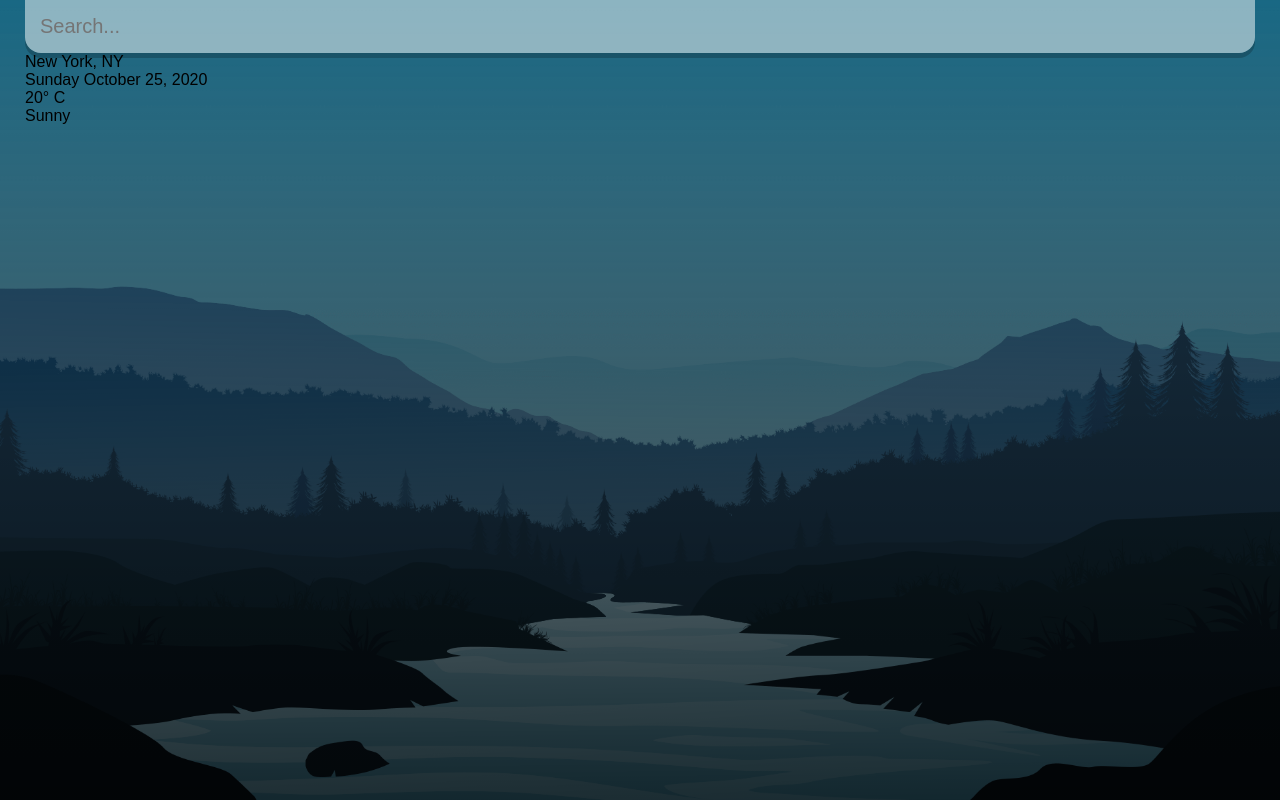
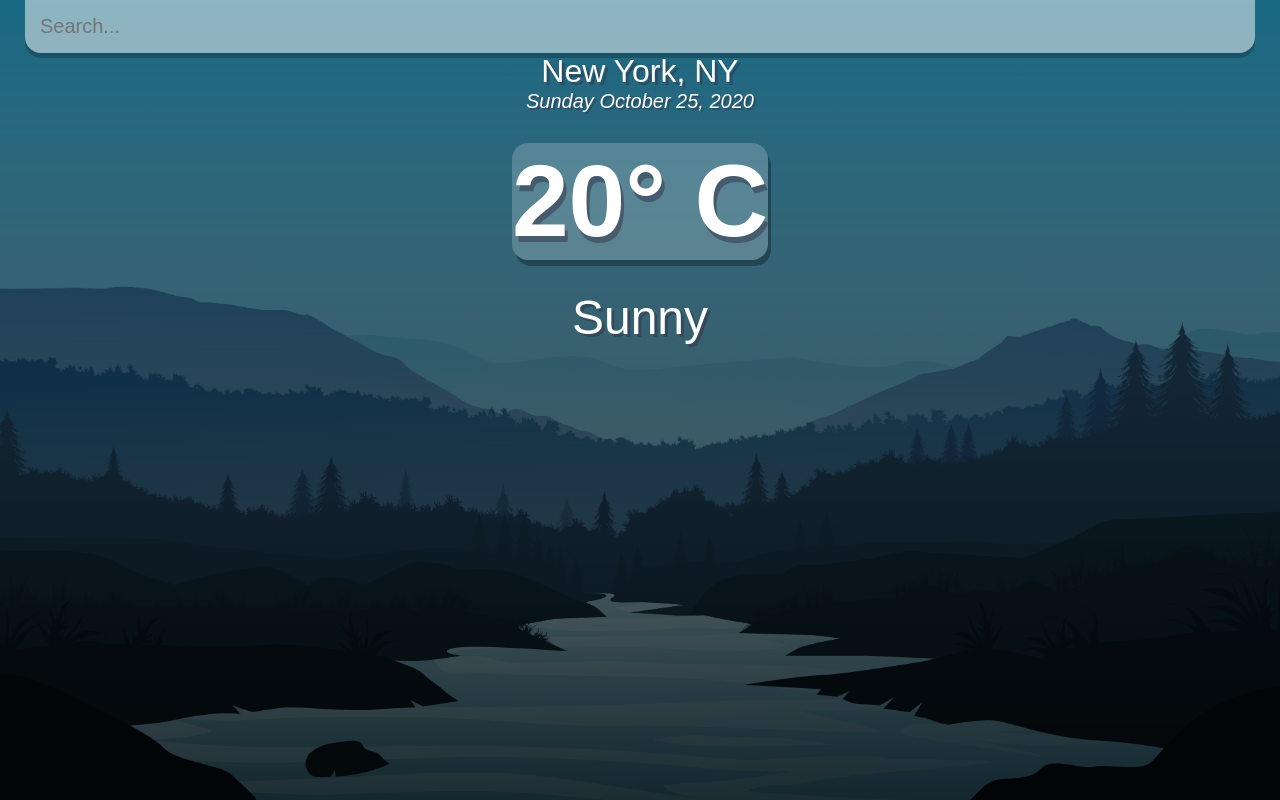
Before and after one commit to johnpospisil/react-weather, a React (Create React App) app: page / in a window 1280 px wide. Built offline with nearby package versions, Linux system fonts and the light colour scheme; no server answers.

Commit message:
Style the weather-box and the location-box.

```diff
--- a/src/index.css
+++ b/src/index.css
@@ -53,3 +53,45 @@
 .search-box .search-bar:focus {
   background-color: rgba(255, 255, 255, 0.75);
 }
+
+.location-box .location {
+  color: #ffffff;
+  font-size: 32px;
+  font-weight: 500;
+  text-align: center;
+  text-shadow: 3px 3px rgba(50, 50, 70, 0.5);
+}
+
+.location-box .date {
+  color: #ffffff;
+  font-size: 20px;
+  font-weight: 300;
+  font-style: italic;
+  text-align: center;
+  text-shadow: 2px 2px rgba(50, 50, 70, 0.5);
+}
+
+.weather-box {
+  text-align: center;
+}
+
+.weather-box .temp {
+  position: relative;
+  display: inline-block;
+  margin: 30px auto;
+  background-color: rgba(255, 255, 255, 0.2);
+  border-radius: 16px;
+  padding: 15px 25 px;
+  color: #ffffff;
+  font-size: 102px;
+  font-weight: 900;
+  text-shadow: 3px 6px rgba(50, 50, 70, 0.5);
+  text-align: center;
+  box-shadow: 3px 6px rgba(0, 0, 0, 0.3);
+}
+
+.weather-box .weather {
+  color: #ffffff;
+  font-size: 48px;
+  text-shadow: 3px 3px rgba(50, 50, 70, 0.5);
+}
```
